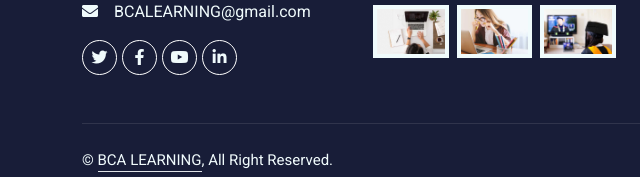
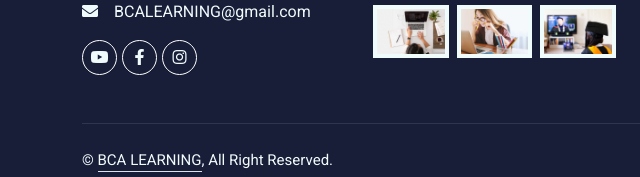
Before and after one commit to Pawan1375/BCA-LEARNING-, a plain HTML site: page contact.html in a window 1280 px wide. Shown: the part 1251-1428 px from the top of the page, 0-640 px from the left. Drawn offline with nearby package versions, Linux system fonts and the light colour scheme; a script that the page names is missing.

Commit message:
Update contact.html

```diff
--- a/contact.html
+++ b/contact.html
@@ -136,11 +136,14 @@
                     <p class="mb-2"><i class="fa fa-map-marker-alt me-3"></i>Branch in Jandli Kalan</p>
                     <p class="mb-2"><i class="fa fa-phone-alt me-3"></i>+012 345 67890</p>
                     <p class="mb-2"><i class="fa fa-envelope me-3"></i>BCALEARNING@gmail.com</p>
-                    <div class="d-flex pt-2">
-                        <a class="btn btn-outline-light btn-social" href=""><i class="fab fa-twitter"></i></a>
-                        <a class="btn btn-outline-light btn-social" href=""><i class="fab fa-facebook-f"></i></a>
-                        <a class="btn btn-outline-light btn-social" href=""><i class="fab fa-youtube"></i></a>
-                        <a class="btn btn-outline-light btn-social" href=""><i class="fab fa-linkedin-in"></i></a>
+                     <div class="d-flex pt-2">
+                        <a class="btn btn-outline-light btn-social" href="https://www.youtube.com/channel/UCqUuRR0POrCn8qOIvS8ZMeA" target="_blank"><i class="fab fa-youtube"></i></a>
+
+                        <a class="btn btn-outline-light btn-social" href="https://www.facebook.com/profile.php?id=100089721904233&mibextid=ZbWKwL" target="_blank"><i class="fab fa-facebook-f"></i></a>
+
+                        <a class="btn btn-outline-light btn-social" href="https://www.instagram.com/pawanbinnu?igsh=bW40MjVjZnE3dXhx" target="_blank"><i class="fab fa-instagram"></i></a>
+
+
                     </div>
                 </div>
                 <div class="col-lg-3 col-md-6">
```
